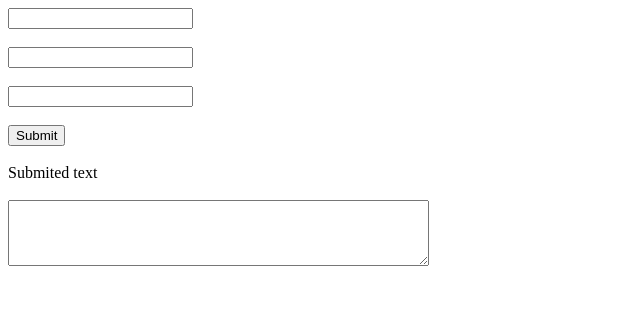
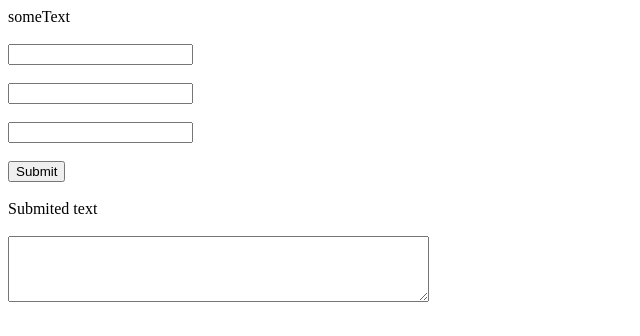
Before and after one commit to Montjego/Testsite, a plain HTML site: page index.html in a window 1280 px wide. Shown: the whole page, without its empty margins (0-640 px from the left). Drawn offline with Linux system fonts and the light colour scheme.

Commit message:
Some edit

```diff
--- a/index.html
+++ b/index.html
@@ -11,6 +11,7 @@
 <body>
 
     <form>
+        <label for="field1">someText</label><br><br>
         <input type="text" id="field1" name="field1" title="field1" placholder="Field 1"><br><br>
         <input type="text" id="field2" name="field2" title="field2" placholder="Field 2"><br><br>
         <input type="text" id="field3" name="field3" title="field3" placholder="Field 3"><br><br>
```
